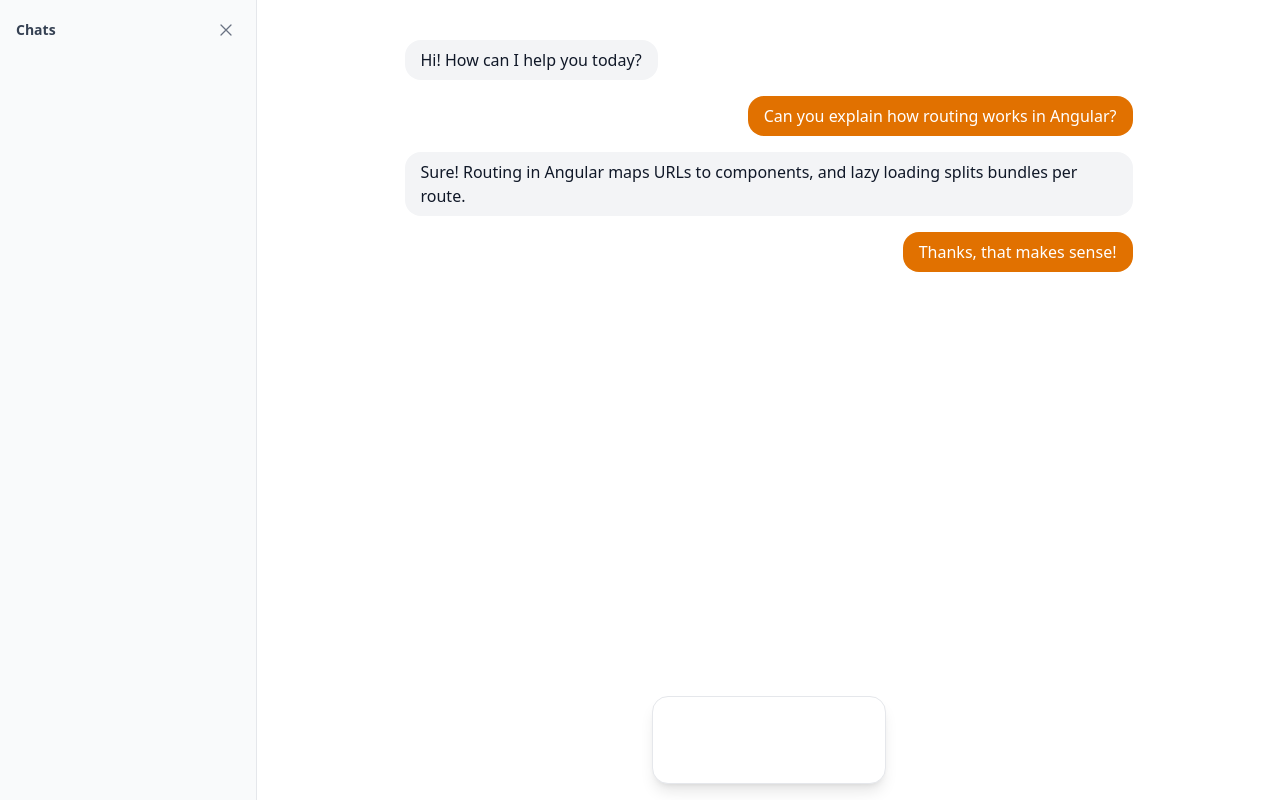
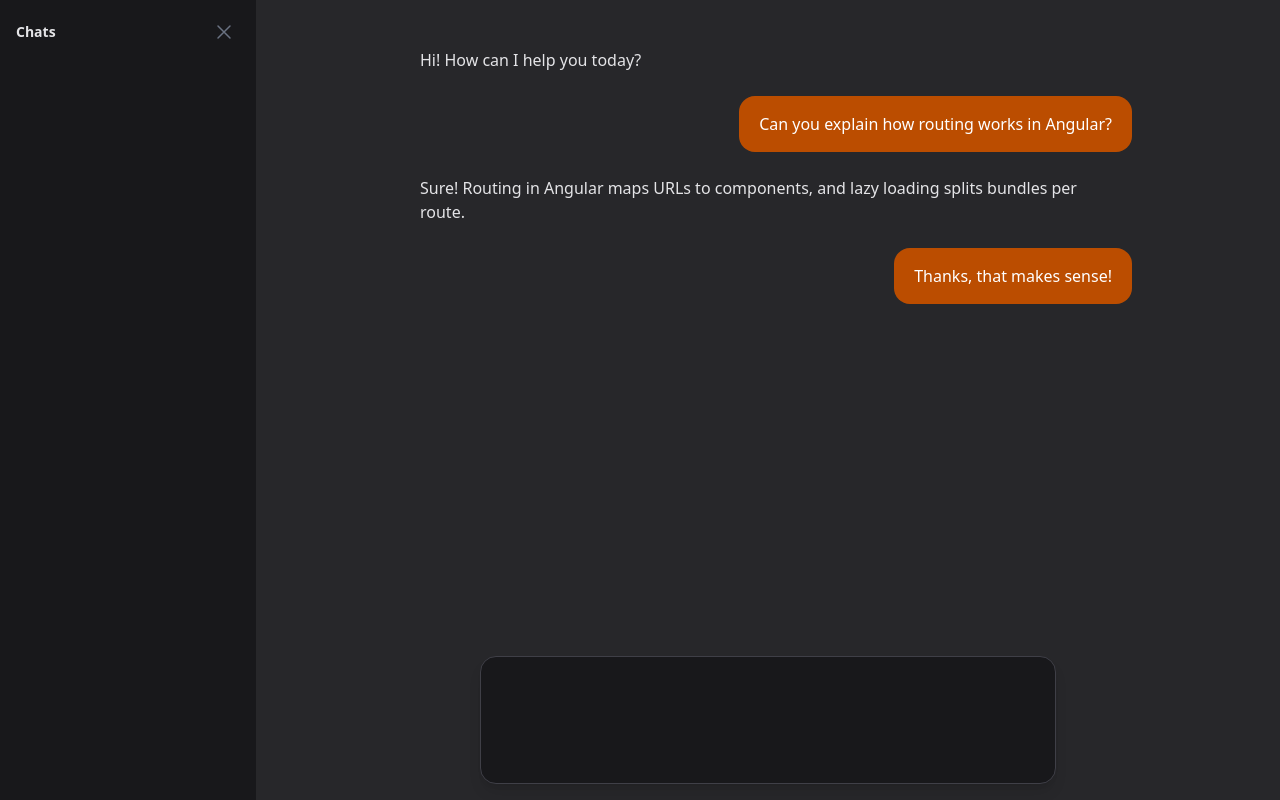
Before and after one commit to stefano-mecocci/llm-local-workspace, an Angular app in the folder frontend/: page /chat/1 in a window 1280 px wide. Built offline with nearby package versions, Linux system fonts and the light colour scheme.

Commit message:
feat(fe): change theme to dark

```diff
--- a/frontend/src/app/components/ai-message/ai-message.html
+++ b/frontend/src/app/components/ai-message/ai-message.html
@@ -1,5 +1,5 @@
 <div class="flex w-full justify-start">
-  <p class="rounded-2xl bg-gray-100 px-4 py-2 text-gray-900">
+  <p class="rounded-2xl px-4 py-2 text-zinc-200">
     {{ content() }}
   </p>
 </div>
--- a/frontend/src/app/components/prompt-box/prompt-box.css
+++ b/frontend/src/app/components/prompt-box/prompt-box.css
@@ -0,0 +1,3 @@
+:host {
+    width: 100%;
+}
--- a/frontend/src/app/components/prompt-box/prompt-box.html
+++ b/frontend/src/app/components/prompt-box/prompt-box.html
@@ -1,3 +1,4 @@
-<div class="pointer-events-auto w-full max-w-3xl rounded-2xl border border-gray-200 bg-white p-4 shadow-lg">
-  <textarea class="w-full resize-none border-0 outline-none"></textarea>
+<div
+  class="h-32 pointer-events-auto w-full max-w-xl mx-auto rounded-2xl border border-zinc-700 bg-zinc-900 p-4 shadow-lg">
+  <textarea class="w-full h-full resize-none border-0 outline-none text-zinc-200"></textarea>
 </div>
--- a/frontend/src/app/components/sidebar/sidebar.html
+++ b/frontend/src/app/components/sidebar/sidebar.html
@@ -1,59 +1,30 @@
 @if (open()) {
-  <aside
-    class="absolute left-0 top-0 z-30 flex h-full flex-col overflow-hidden border-r border-gray-200 bg-gray-50 sm:relative"
-    animate.enter="sidebar-enter"
-    animate.leave="sidebar-leave"
-  >
+<aside class="absolute left-0 top-0 z-30 flex h-full flex-col overflow-hidden bg-zinc-900 sm:relative"
+  animate.enter="sidebar-enter" animate.leave="sidebar-leave">
   <div class="flex h-full w-64 flex-col">
     <div class="flex items-center justify-between p-4">
-        <span class="text-sm font-semibold text-gray-700">Chats</span>
-        <button
-          type="button"
-          class="cursor-pointer rounded-md p-1 text-gray-500 hover:bg-gray-200 hover:text-gray-700"
-          (click)="close()"
-          aria-label="Close sidebar"
-        >
-          <svg
-            xmlns="http://www.w3.org/2000/svg"
-            fill="none"
-            viewBox="0 0 24 24"
-            stroke-width="1.5"
-            stroke="currentColor"
-            class="h-5 w-5"
-          >
-            <path
-              stroke-linecap="round"
-              stroke-linejoin="round"
-              d="M6 18L18 6M6 6l12 12"
-            />
+      <span class="text-sm font-semibold text-zinc-200">Chats</span>
+
+      <!-- Close button -->
+      <button type="button" class="cursor-pointer rounded-md p-1 text-gray-500 hover:bg-zinc-700 hover:text-zinc-200"
+        (click)="close()" aria-label="Close sidebar">
+        <svg xmlns="http://www.w3.org/2000/svg" fill="none" viewBox="0 0 24 24" stroke-width="1.5" stroke="currentColor"
+          class="size-6">
+          <path stroke-linecap="round" stroke-linejoin="round" d="M6 18L18 6M6 6l12 12" />
         </svg>
       </button>
+
     </div>
     <nav class="flex-1 overflow-y-auto p-4"></nav>
   </div>
 </aside>
 } @else {
-  <button
-    type="button"
-    class="fixed left-4 top-4 z-50 cursor-pointer rounded-md border border-gray-200 bg-white p-2 text-gray-700 shadow hover:bg-gray-100"
-    (click)="show()"
-    aria-label="Open sidebar"
-    animate.enter="button-enter"
-    animate.leave="button-leave"
-  >
-    <svg
-      xmlns="http://www.w3.org/2000/svg"
-      fill="none"
-      viewBox="0 0 24 24"
-      stroke-width="1.5"
-      stroke="currentColor"
-      class="h-5 w-5"
-    >
-      <path
-        stroke-linecap="round"
-        stroke-linejoin="round"
-        d="M3.75 6.75h16.5M3.75 12h16.5m-16.5 5.25h16.5"
-      />
+<button type="button"
+  class="fixed left-4 top-4 z-50 cursor-pointer rounded-md border border-zinc-500 bg-zinc-700 p-2 text-zinc-200 shadow hover:bg-zinc-600"
+  (click)="show()" aria-label="Open sidebar" animate.enter="button-enter" animate.leave="button-leave">
+  <svg xmlns="http://www.w3.org/2000/svg" fill="none" viewBox="0 0 24 24" stroke-width="1.5" stroke="currentColor"
+    class="size-5">
+    <path stroke-linecap="round" stroke-linejoin="round" d="M3.75 6.75h16.5M3.75 12h16.5m-16.5 5.25h16.5" />
   </svg>
 </button>
 }
--- a/frontend/src/app/components/user-message/user-message.html
+++ b/frontend/src/app/components/user-message/user-message.html
@@ -1,5 +1,5 @@
 <div class="flex w-full justify-end">
-  <p class="max-w-[70%] rounded-2xl bg-amber-600 px-4 py-2 text-white">
+  <p class="max-w-[70%] rounded-2xl bg-amber-700 px-5 py-4 text-white">
     {{ content() }}
   </p>
 </div>
--- a/frontend/src/index.html
+++ b/frontend/src/index.html
@@ -9,7 +9,7 @@
   <link rel="icon" type="image/x-icon" href="favicon.ico">
 </head>
 
-<body>
+<body class="bg-zinc-800">
   <app-root></app-root>
 </body>
 
```
Lines whose indentation alone changed are shown as unchanged.
